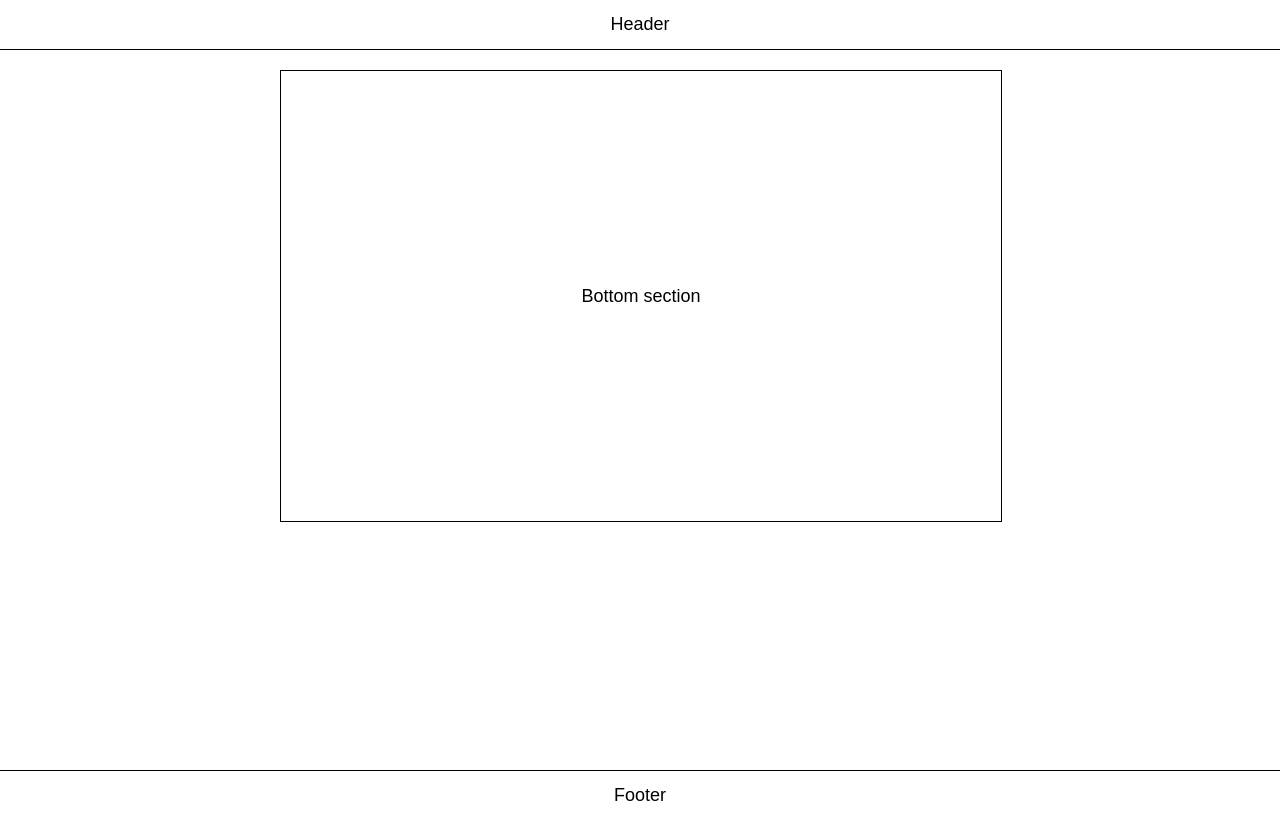
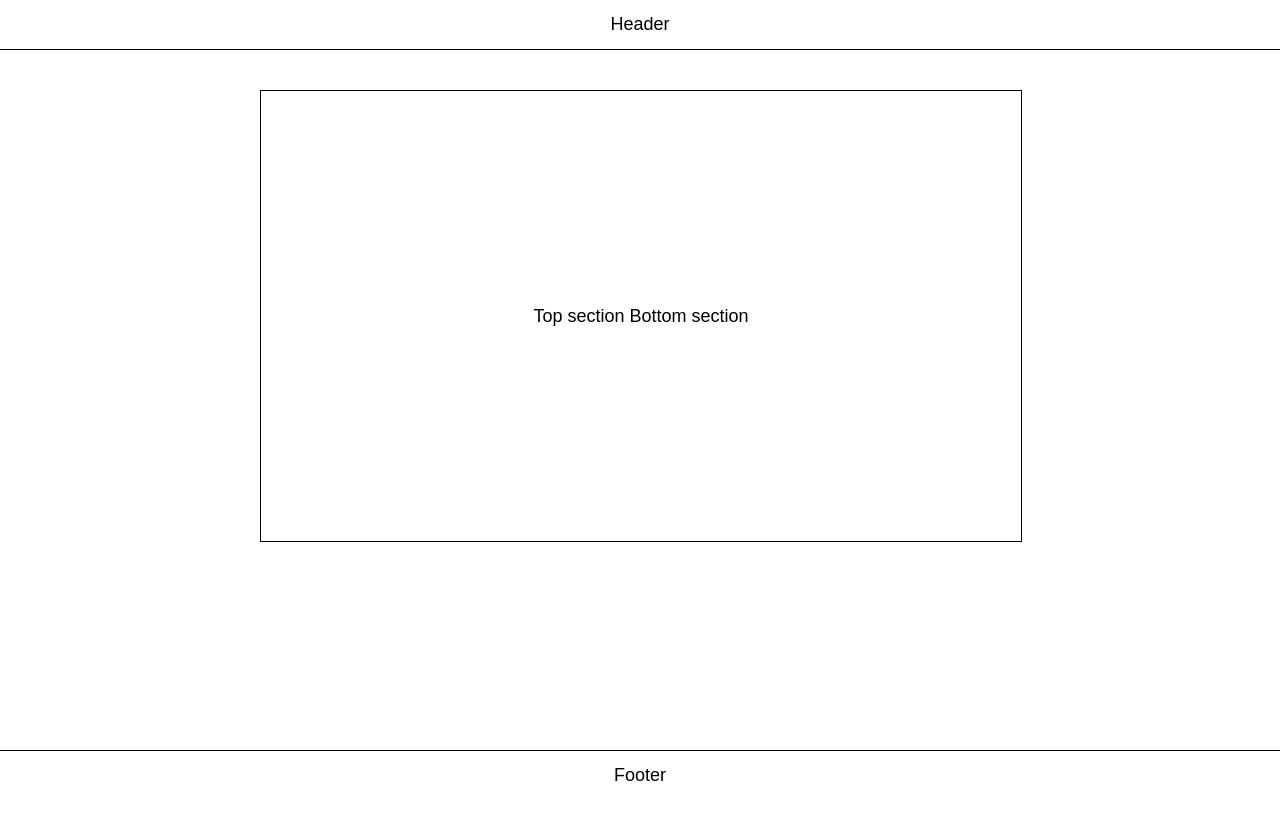
Before and after one commit to ooloo-io/github-flow-nishant2934, a website: page src/index.html in a window 1280 px wide. Drawn offline with nearby package versions, Linux system fonts and the light colour scheme.

Commit message:
Top Section (#6)
* Add top section

* Style top section

---------

Co-authored-by: nishant2934 <140072586+nishant2934@users.noreply.github.com>

```diff
--- a/src/index.html
+++ b/src/index.html
@@ -4,8 +4,8 @@
 <head>
   <meta charset="utf-8">
 
-  <title>GitHub Flow Course</title>
-  <meta name="description" content="GitHub Flow Course">
+  <title>GitHub Pull Request Flow Course</title>
+  <meta name="description" content="GitHub Pull Request Flow Course">
   <meta name="author" content="Johannes Kettmann">
 
   <link rel="stylesheet" href="https://cdnjs.cloudflare.com/ajax/libs/normalize/8.0.1/normalize.min.css">
@@ -18,6 +18,7 @@
   </header>
   <main class="content">
     <section class="section">
+      Top section
       Bottom section
     </section>
   </main>
--- a/src/styles.css
+++ b/src/styles.css
@@ -20,10 +20,12 @@ body {
 }
 
 .content {
-  min-height: calc(100vh - 100px);
-  width: 720px;
+  min-height: calc(100vh - 140px);
+  width: 760px;
+  max-width: 100%;
   margin: auto;
-  max-width: 100%;
+  padding: 20px;
+
 }
 
 .section {
```
